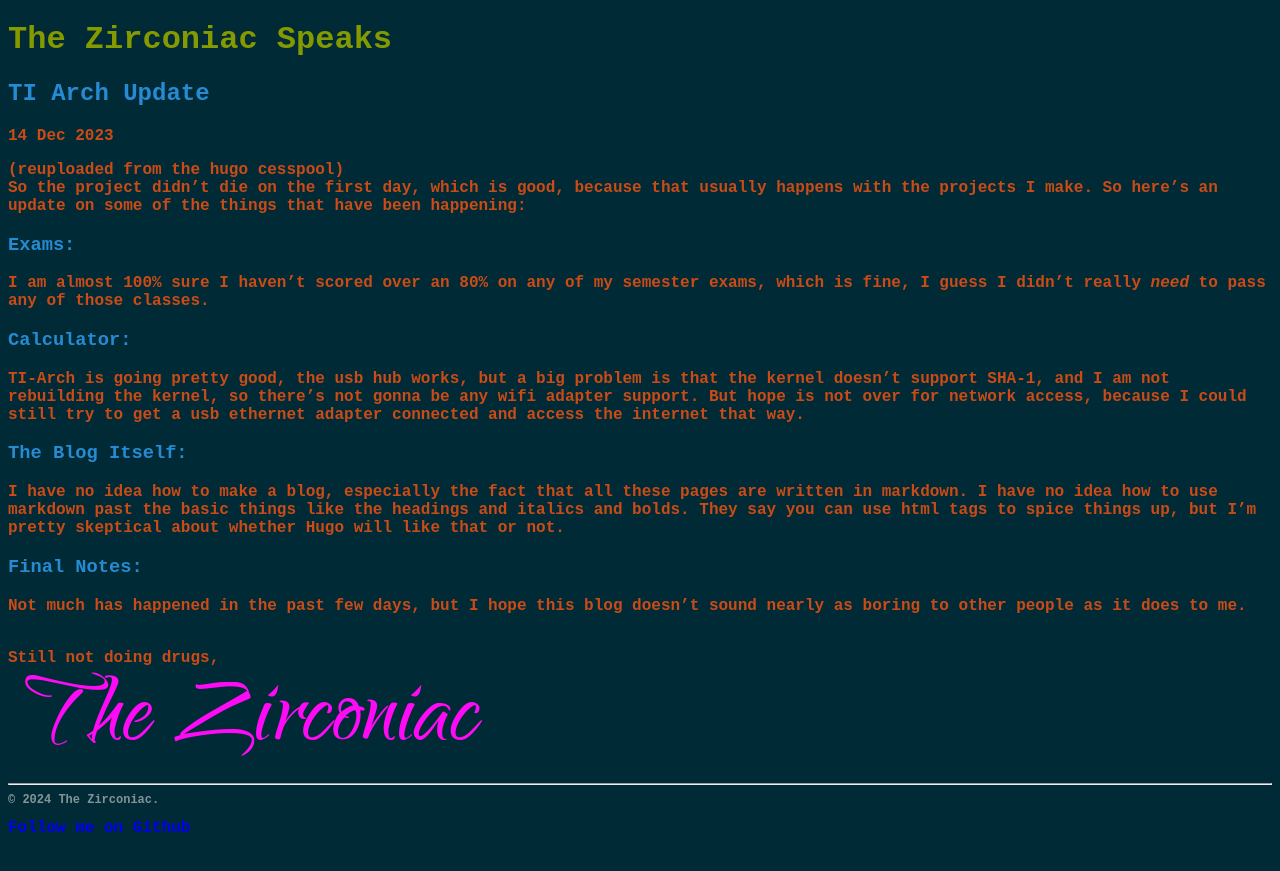
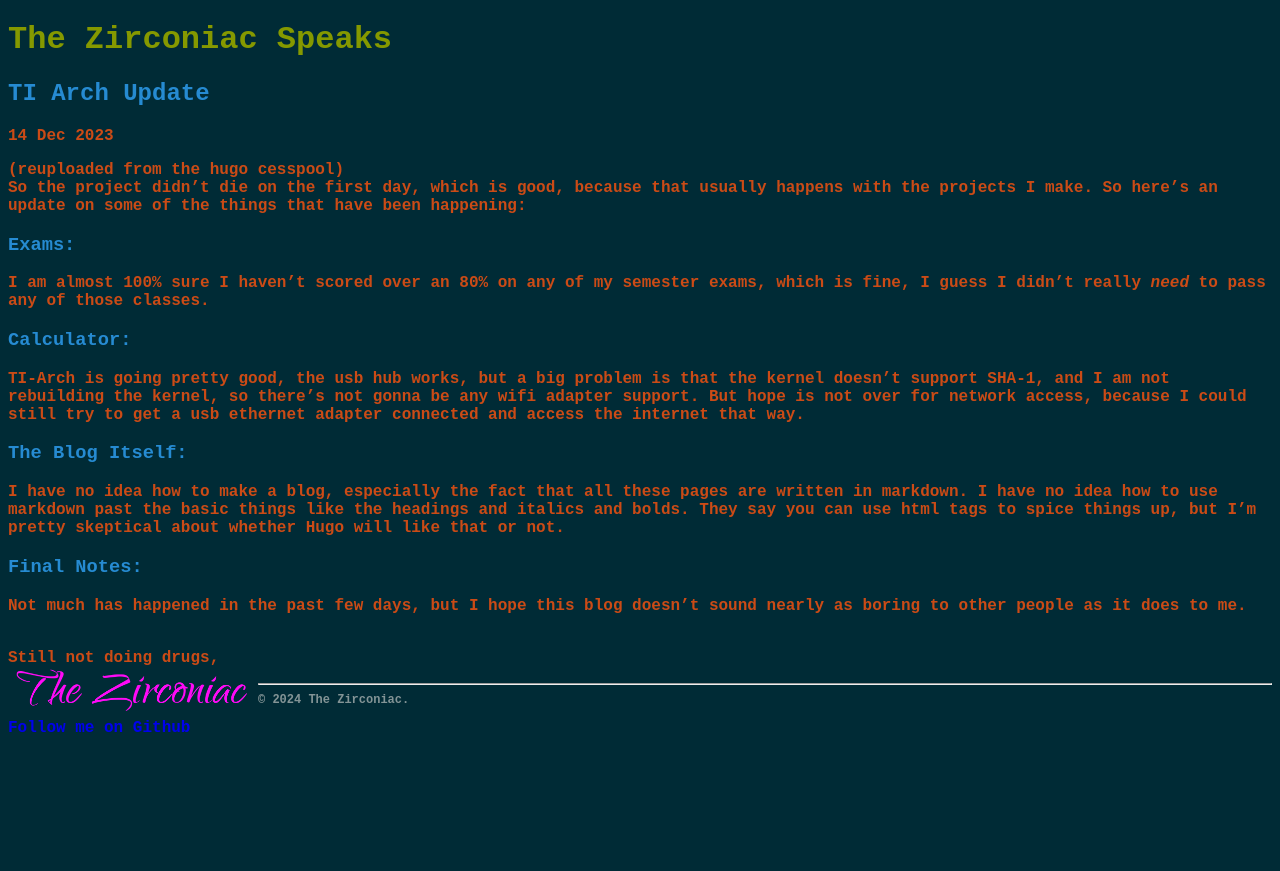
Before and after one commit to ZirconiaCubed3v2/ZirconiaCubed3v2.github.io, a Jekyll site: the page built from _posts/2023-12-14-ti-arch-update.md, in a window 1280 px wide. Shown: the top 871 px of the page. Built offline with Jekyll 4.4.1, drawn with Linux system fonts in a browser that asks for light colours; some web fonts are replaced; our own code applies the rules of GitHub Pages for plain Markdown files.

Commit message:
Update 2023-12-14-ti-arch-update.md

```diff
--- a/_posts/2023-12-14-ti-arch-update.md
+++ b/_posts/2023-12-14-ti-arch-update.md
@@ -40,4 +40,4 @@ to other people as it does to me.
 &nbsp;
 
 Still not doing drugs,
-![](https://github.com/ZirconiaCubed3v2/ZirconiaCubed3v2.github.io/blob/main/_images/sig.png?raw=true)
+<img src="https://github.com/ZirconiaCubed3v2/ZirconiaCubed3v2.github.io/blob/main/_images/sig.png?raw=true" alt="signature" style="width:250px;float:left;"/>
```
